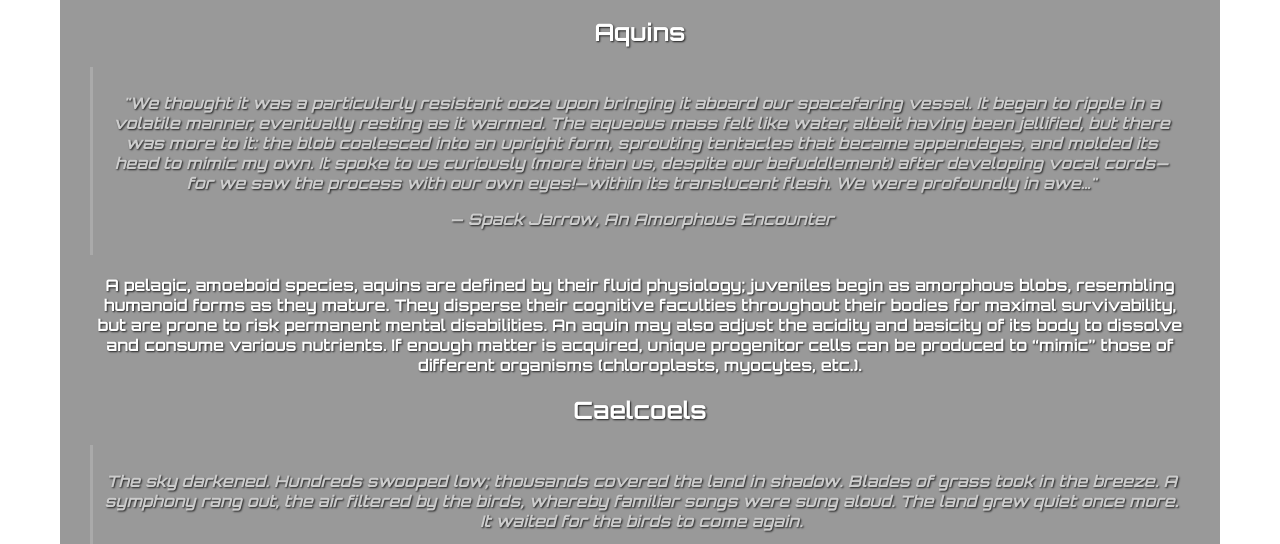
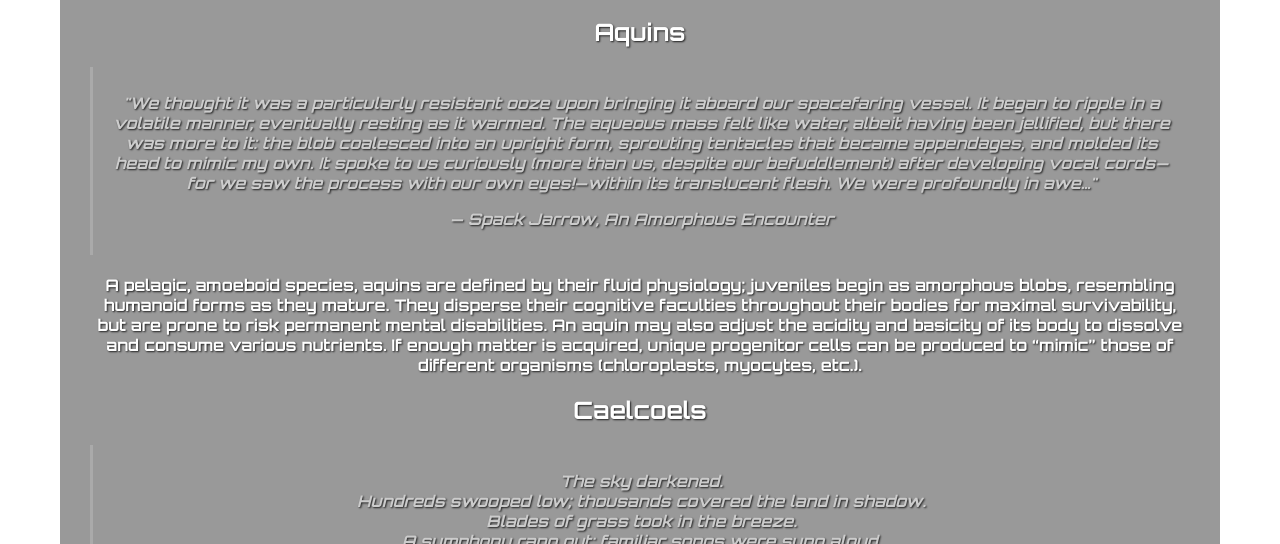
Before and after one commit to ItsChugg/itschugg.github.io, a plain HTML site: page pages/evolutionary/species/sapient/index.html in a window 1280 px wide. Shown: the part 237-781 px from the top of the page. Drawn offline with Linux system fonts and the light colour scheme.

Commit message:
Updated caelcoel poem

```diff
--- a/pages/evolutionary/species/sapient/index.html
+++ b/pages/evolutionary/species/sapient/index.html
@@ -140,11 +140,11 @@
     <h2>Caelcoels</h2>
     <blockquote>
       <p>
-        The sky darkened.
-        Hundreds swooped low; thousands covered the land in shadow.
-        Blades of grass took in the breeze.
-        A symphony rang out, the air filtered by the birds, whereby familiar songs were sung aloud.
-        The land grew quiet once more.
+        The sky darkened. <br />
+        Hundreds swooped low; thousands covered the land in shadow. <br />
+        Blades of grass took in the breeze. <br />
+        A symphony rang out; familiar songs were sung aloud. <br />
+        Then the land grew quiet once more. <br />
         It waited for the birds to come again.
       </p>
       <p>— Lok’gma’chk, <i>Songs of the Wind</i></p>
```
